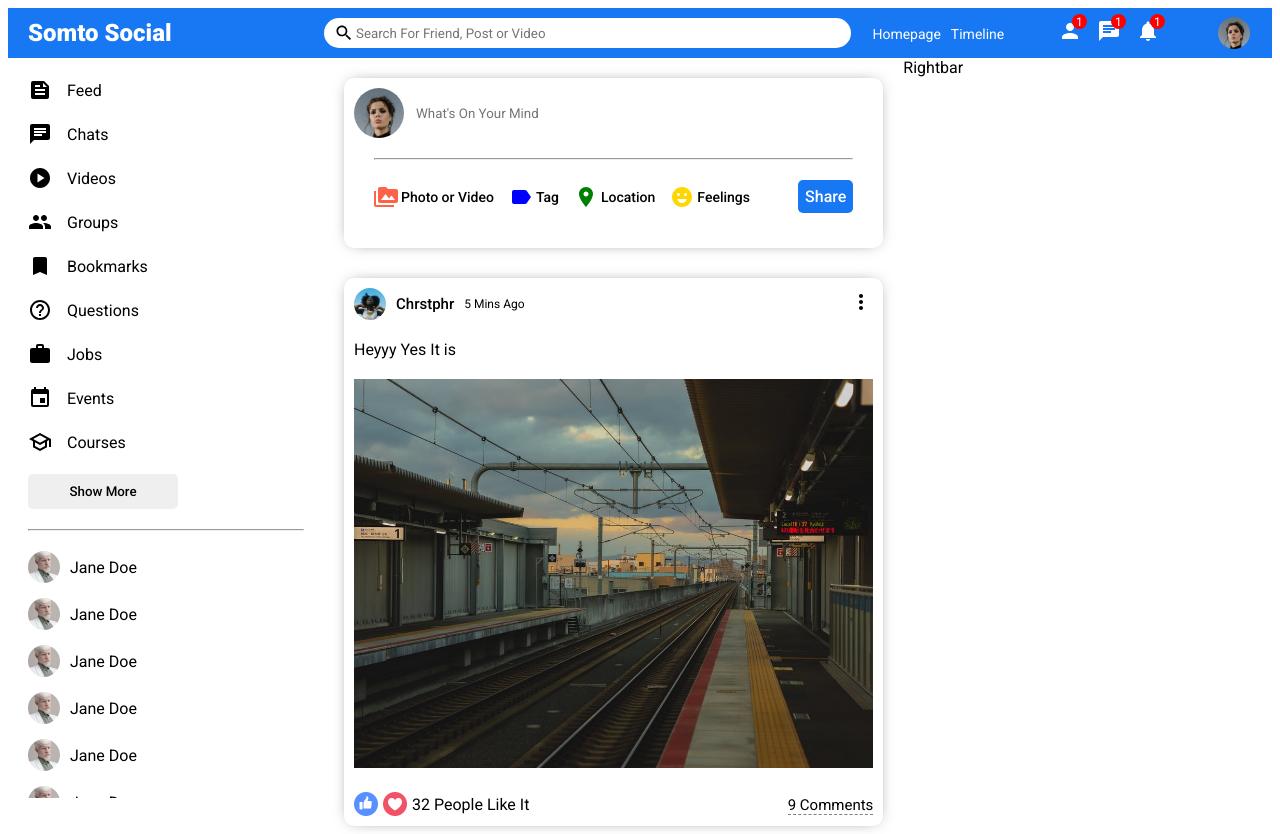
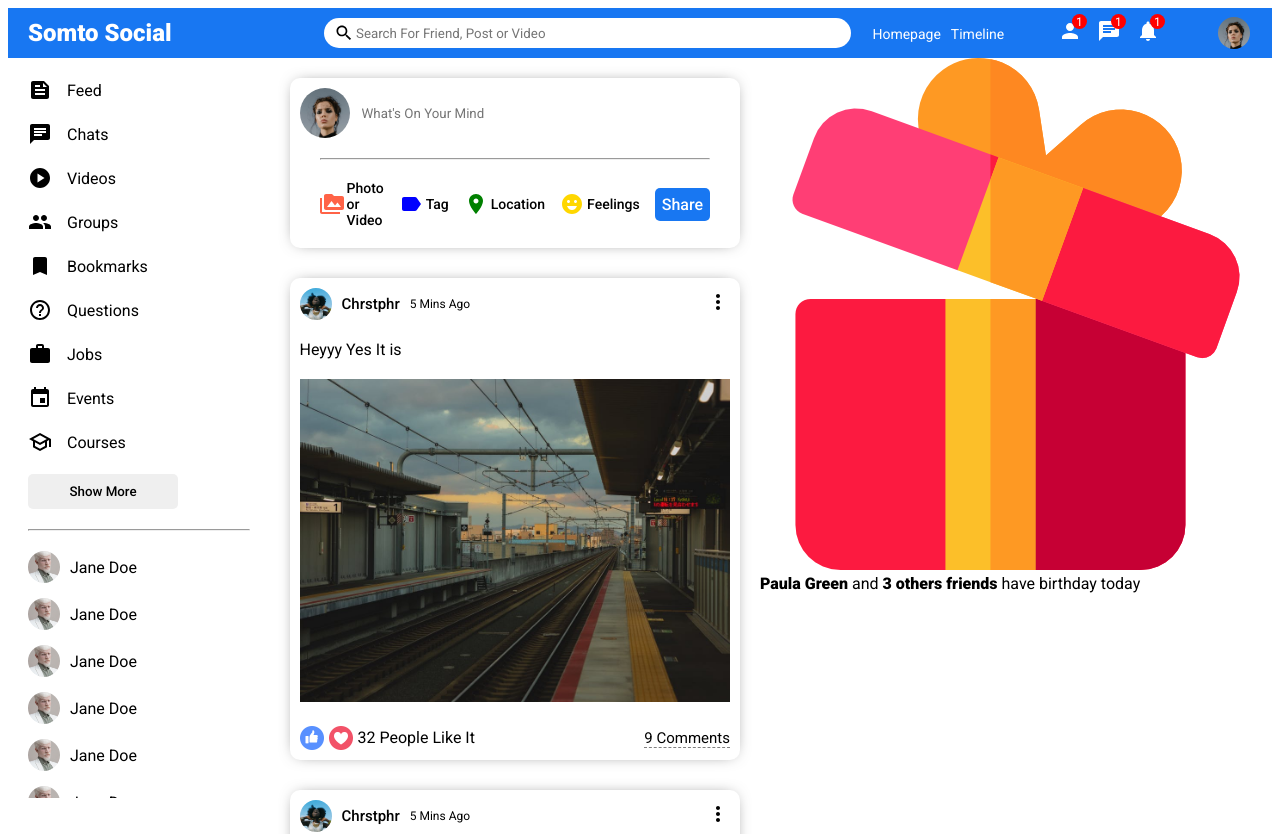
Before and after one commit to Chrstphr9/React-Social-App, a React (Vite) app: page / in a window 1280 px wide. Shown: the top 834 px of the page. Built offline with nearby package versions, Linux system fonts and the light colour scheme.

Commit message:
birthday section

```diff
--- a/src/components/Rightbar/Rightbar.jsx
+++ b/src/components/Rightbar/Rightbar.jsx
@@ -2,6 +2,14 @@ import "./Rightbar.css"
 
 export default function Rightbar() {
   return (
-    <div className="rightbar">Rightbar</div>
+    <div className="rightbar">
+      <div className="rightbarWrapper">
+        <div className="birthdayContainer">
+          <img src="/src/assets/gift.png" alt="" className="birthdayImg" />
+          <span className="birthdayText">
+            <b>Paula Green</b> and <b>3 others friends</b> have birthday today</span>
+        </div>
+      </div>
+    </div>
   )
 }
```
